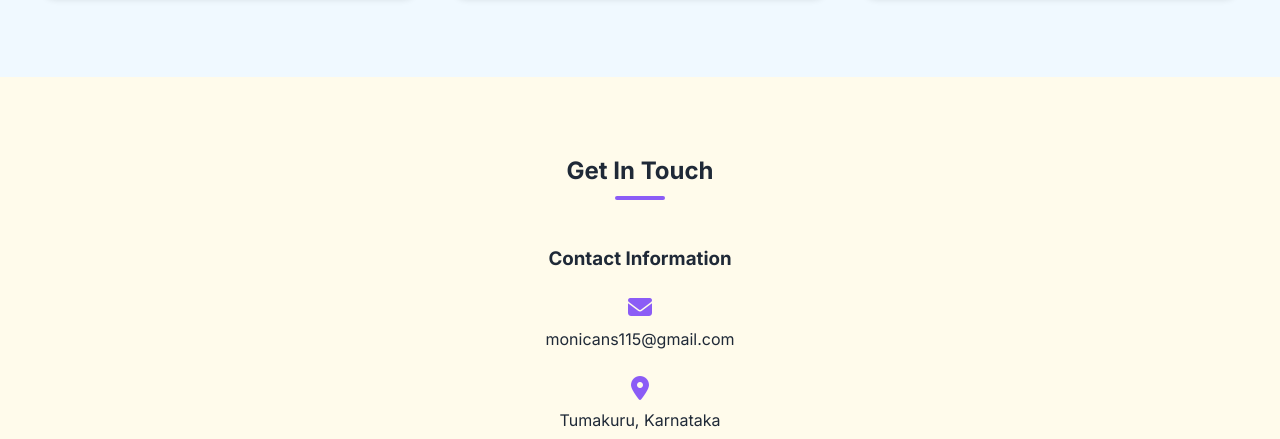
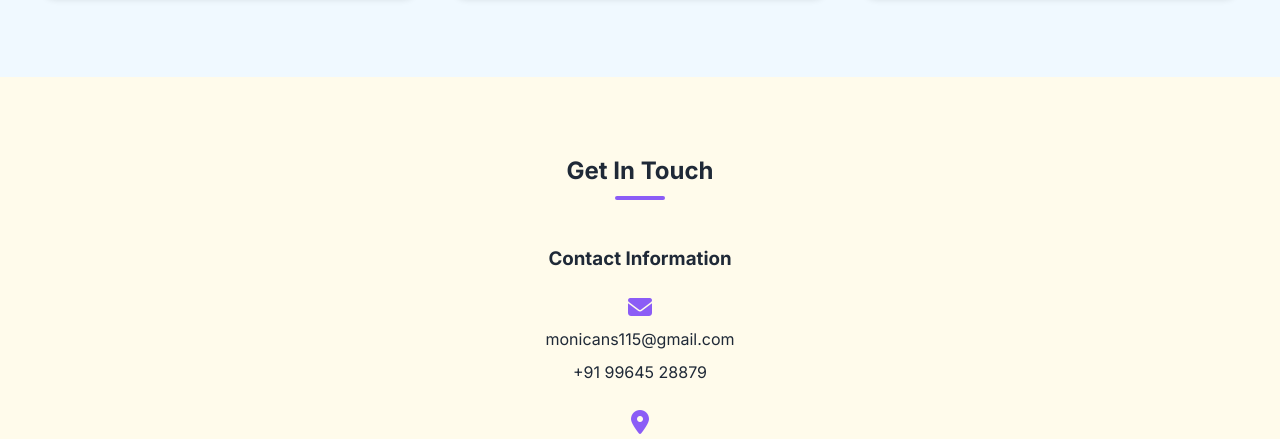
Before and after one commit to monikashivapraksh/MonikaNS-Portfolio, a website built with Vite: page index.html in a window 1280 px wide. Shown: the part 3063-3502 px from the top of the page. Built offline with nearby package versions, Linux system fonts and the light colour scheme.

Commit message:
adding contact number

```diff
--- a/index.html
+++ b/index.html
@@ -167,6 +167,7 @@ Building real-world experience, improving coding skills, and developing practica
                 <div class="info-item">
                     <i class="fas fa-envelope"></i>
                     <p>monicans115@gmail.com</p>
+                    <p>+91 99645 28879</p>
                 </div>
                 <div class="info-item">
                     <i class="fas fa-location-dot"></i>
```
